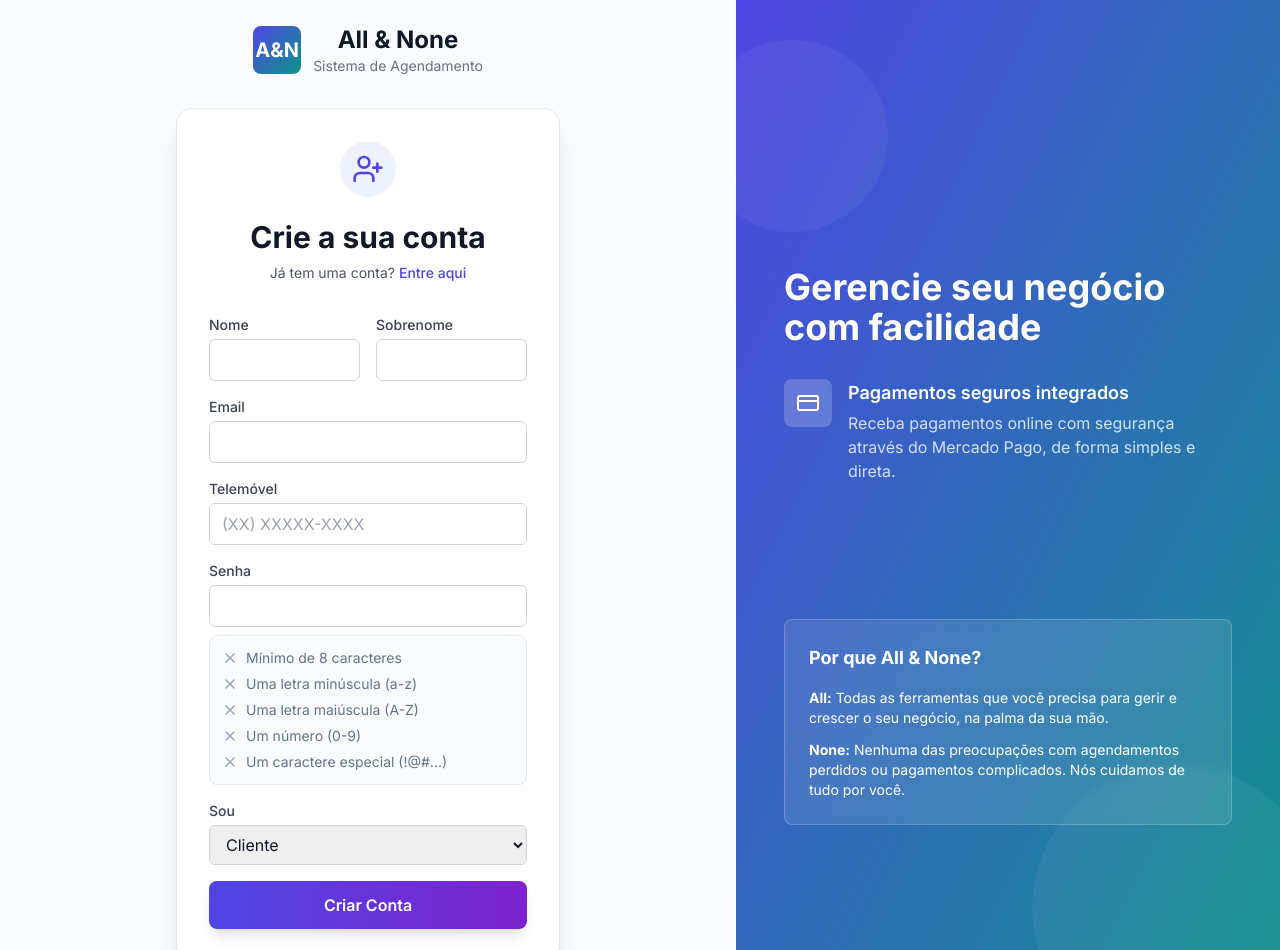
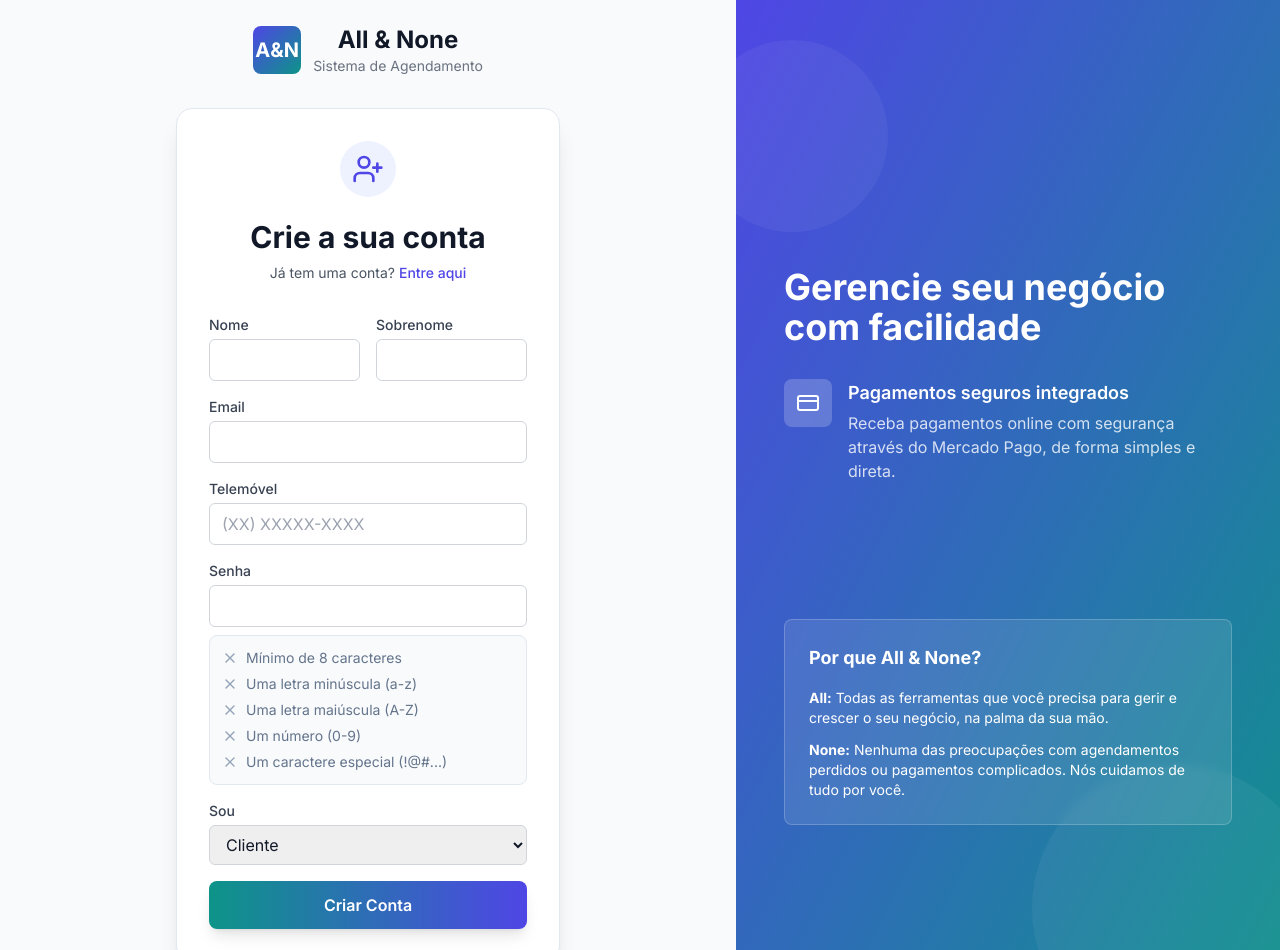
Before and after one commit to alessandrotostes/aen-agendamentos, a Next.js app in the folder app-agendamento/: page /register in a window 1280 px wide. Shown: the top 950 px of the page. Built offline with nearby package versions, Linux system fonts and the light colour scheme; no server answers.

Commit message:
refactor: atualizar estilos de botões e textos nas páginas de registro, redefinição de senha e nova senha

```diff
--- a/app-agendamento/src/app/(auth)/register/page.tsx
+++ b/app-agendamento/src/app/(auth)/register/page.tsx
@@ -295,9 +295,9 @@ export default function RegisterPage() {
           <button
             type="submit"
             disabled={loading}
-            className="w-full flex justify-center py-3 px-4 bg-gradient-to-r from-indigo-600 to-purple-700 text-white font-semibold rounded-lg shadow-lg hover:shadow-xl disabled:opacity-70 disabled:cursor-not-allowed transition-all duration-300"
+            className="w-full flex justify-center py-3 px-4 bg-gradient-to-r from-teal-600 to-indigo-600 text-white font-semibold rounded-lg shadow-lg hover:shadow-xl disabled:opacity-70 disabled:cursor-not-allowed transition-all duration-300"
           >
-            {loading ? "A criar conta..." : "Criar Conta"}
+            {loading ? "Criando conta..." : "Criar Conta"}
           </button>
         </form>
       </div>
--- a/app-agendamento/src/app/(auth)/reset-password/page.tsx
+++ b/app-agendamento/src/app/(auth)/reset-password/page.tsx
@@ -132,7 +132,7 @@ export default function ResetPasswordPage() {
                 <button
                   type="submit"
                   disabled={loading}
-                  className="w-full flex justify-center py-3 px-4 bg-gradient-to-r from-indigo-600 to-purple-700 text-white font-semibold rounded-lg shadow-lg hover:shadow-xl disabled:opacity-70 disabled:cursor-not-allowed transition-all duration-300"
+                  className="w-full flex justify-center py-3 px-4 bg-gradient-to-r from-teal-600 to-indigo-600 text-white font-semibold rounded-lg shadow-lg hover:shadow-xl disabled:opacity-70 disabled:cursor-not-allowed transition-all duration-300"
                 >
                   {loading ? "A enviar..." : "Enviar link de recuperação"}
                 </button>
--- a/app-agendamento/src/app/(auth)/set-new-password/page.tsx
+++ b/app-agendamento/src/app/(auth)/set-new-password/page.tsx
@@ -227,7 +227,7 @@ function SetNewPasswordForm() {
           <button
             type="submit"
             disabled={loading}
-            className="w-full flex justify-center py-3 px-4 bg-gradient-to-r from-indigo-600 to-purple-700 text-white font-semibold rounded-lg shadow-lg hover:shadow-xl disabled:opacity-70 disabled:cursor-not-allowed transition-all duration-300"
+            className="w-full flex justify-center py-3 px-4 bg-gradient-to-r from-teal-600 to-indigo-600 text-white font-semibold rounded-lg shadow-lg hover:shadow-xl disabled:opacity-70 disabled:cursor-not-allowed transition-all duration-300"
           >
             {loading ? "Aguardando..." : "Redefinir Senha"}
           </button>
```
